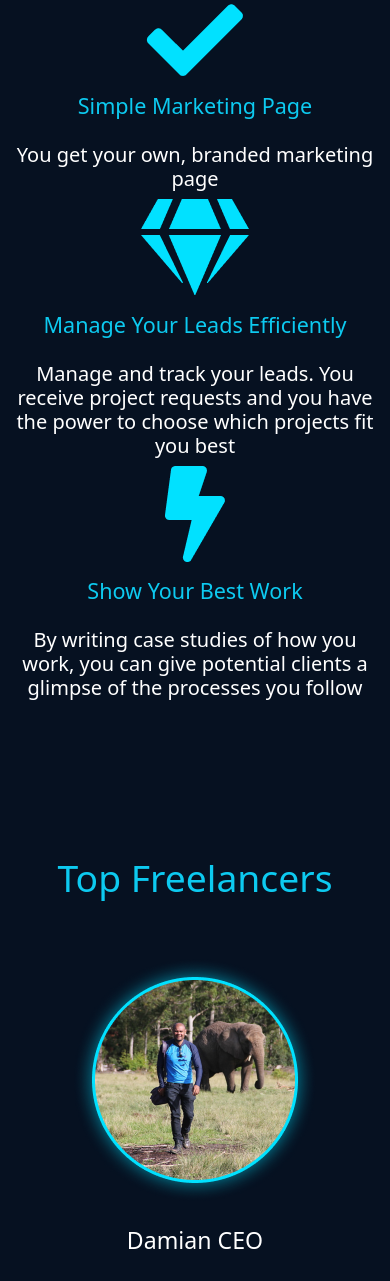
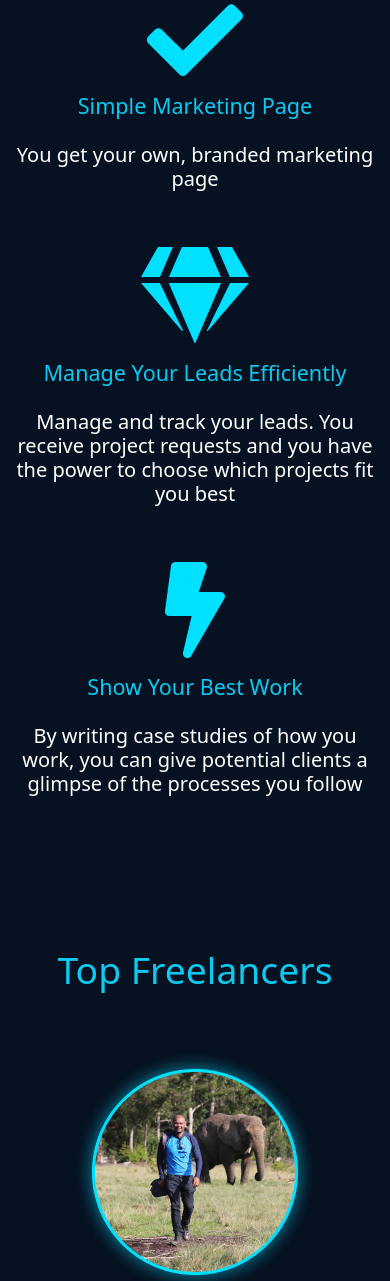
Before and after one commit to jimmyatv/Ramen, a plain HTML site: page index.html in a window 390 px wide. Shown: the part 374-1655 px from the top of the page. Drawn offline with nearby package versions, Linux system fonts and the light colour scheme.

Commit message:
footer and responsive correction

```diff
--- a/index.html
+++ b/index.html
@@ -91,28 +91,28 @@
             <div class="col-md-4 text-center">
                 <img src="./img/check.png" alt="">
                 <h4 class="text-info py-3">Simple Marketing Page</h4>
-                <p class="h5 text-white ">You get your own, branded marketing page</p>
+                <p class="h5 text-white pb-5">You get your own, branded marketing page</p>
             </div>
 
             <div class="col-md-4 text-center">
                 <img src="./img/gem.png" alt="">
                 <h4 class="text-info py-3">Manage Your Leads Efficiently</h4>
-                <p class="h5 text-white ">Manage and track your leads. You receive project requests and you have the
+                <p class="h5 text-white pb-5">Manage and track your leads. You receive project requests and you have the
                     power to choose which projects fit you best</p>
             </div>
 
             <div class="col-md-4 text-center">
                 <img src="./img/bolt.png" alt="">
                 <h4 class="text-info py-3">Show Your Best Work</h4>
-                <p class="h5 text-white ">By writing case studies of how you work, you can give potential clients a
+                <p class="h5 text-white pb-5">By writing case studies of how you work, you can give potential clients a
                     glimpse of the processes you follow</p>
             </div>
         </div>
     </section>
 
     <!-- Top Freelancers -->
-    <section class="container-fluid text-center topFreelancers py-1">
-        <h4 class="display-3 text-info py-5">Top Freelancers</h4>
+    <section class="container-fluid text-center topFreelancers">
+        <h4 class="display-3 text-info pb-5">Top Freelancers</h4>
         <div class="row">
             <div class="col">
                 <img src="./img/Ellipse1.png" alt="">
@@ -190,7 +190,7 @@
     <footer class="border-top container-fluid p-0">
         <section class="footer container-fluid position-relative ps-0 pe-0">
             <img class="img-fluid w-100" src="./img/footer.png" alt="">
-            <div class=" container-fluid d-flex justify-content-center row text-center text-white position-absolute top-50 start-50 translate-middle">
+            <div class=" container-fluid d-flex justify-content-center align-items-center row text-center text-white position-absolute top-50 start-50 translate-middle">
                 <div class="col-md-3 text-center">
                     <a href=""><img class="img-fluid w-75 pb-3" src="./img/logo.png" alt=""></a>
                     <h5 class="my-3">let's connect</h5>
```
Also changed, not shown: ourJs.html (+1 -1 lines).
